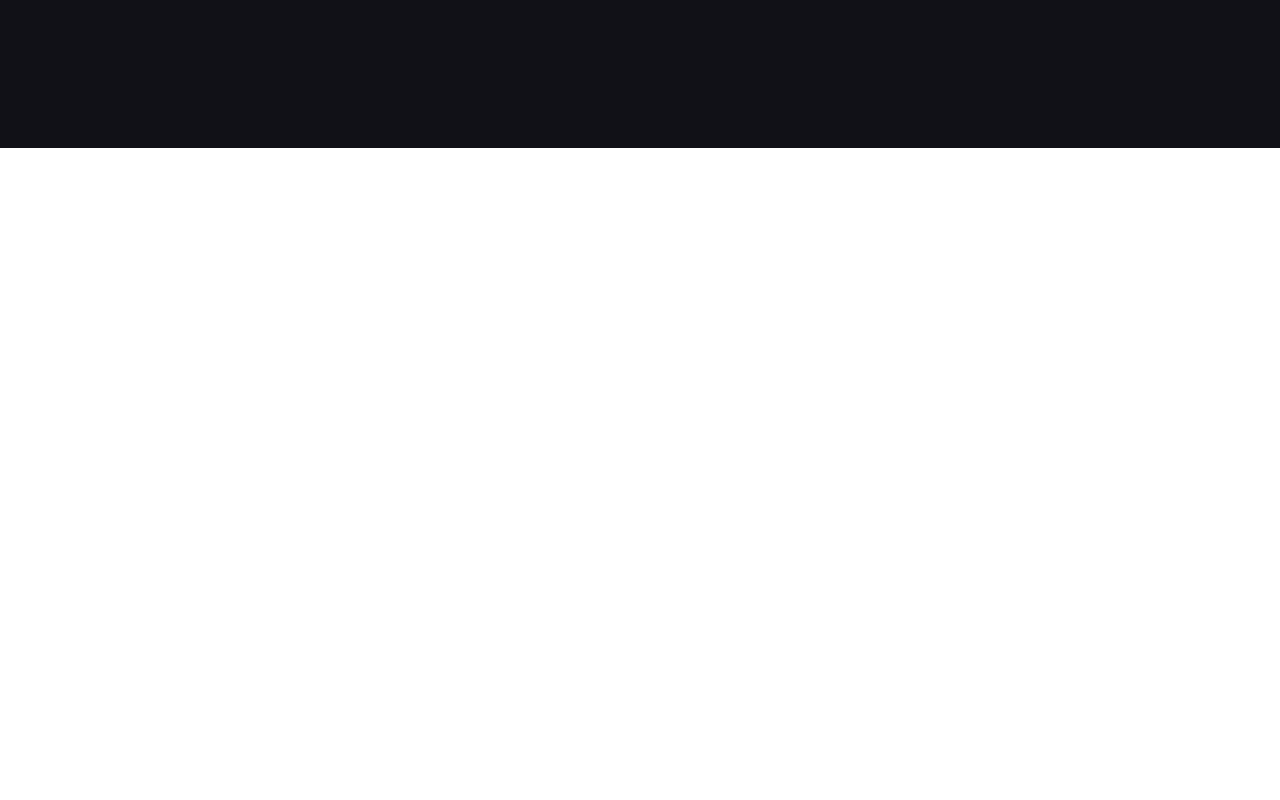
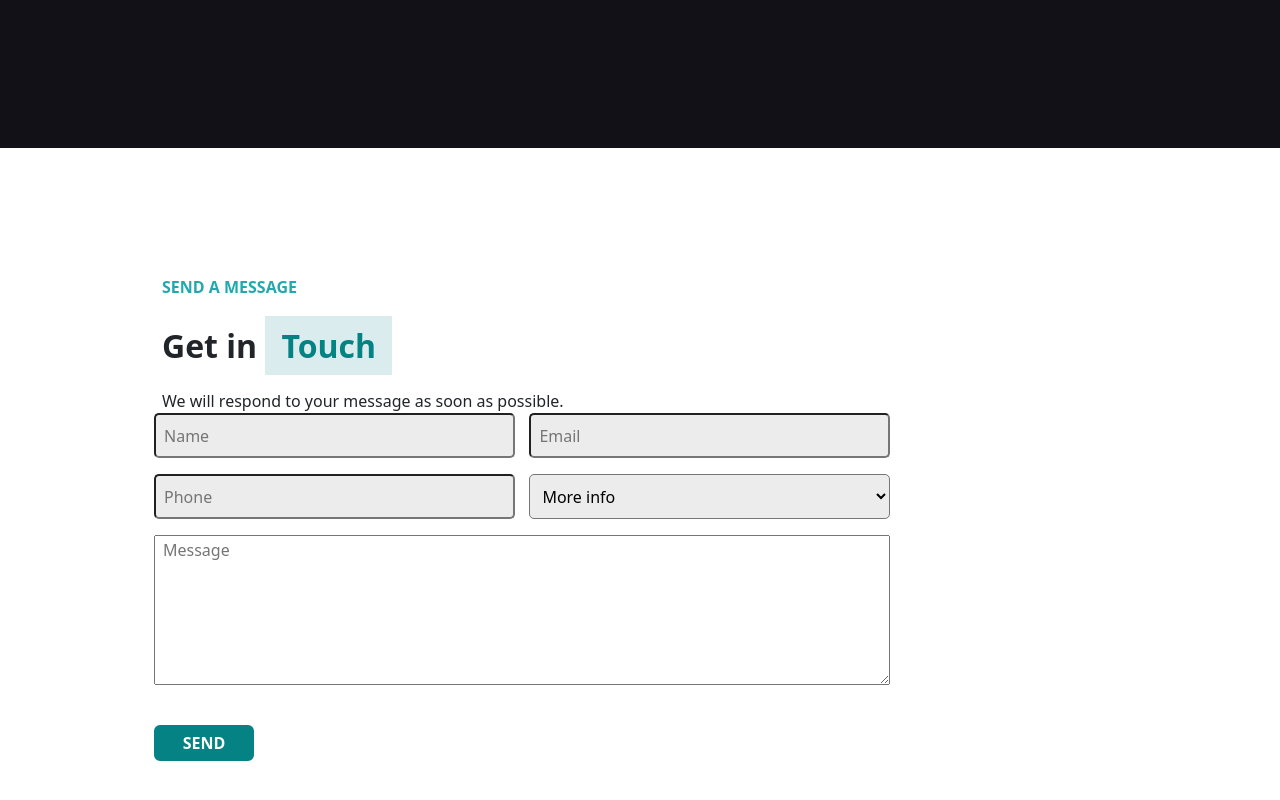
Before and after one commit to RiccardoBernardi1/proj-html-vuejs, a Vue app: page / in a window 1280 px wide. Shown: the part 4676-5476 px from the top of the page. Before the commit the page ends 4824 px from the top, so only its background shows below. Built offline with nearby package versions, Linux system fonts and the light colour scheme.

Commit message:
Crea struttura form sesta sezione main

```diff
--- a/src/components/AppMain.vue
+++ b/src/components/AppMain.vue
@@ -4,6 +4,7 @@ import SecondSection from "./MainComponents/SecondSection.vue";
 import ThirdSection from "./MainComponents/ThirdSection.vue";
 import FourthSection from "./MainComponents/FourthSection.vue";
 import FifthSection from "./MainComponents/FifthSection.vue";
+import SixthSection from "./MainComponents/SixthSection.vue";
 export default {
   name: "AppMain",
   components: {
@@ -12,6 +13,7 @@ export default {
     ThirdSection,
     FourthSection,
     FifthSection,
+    SixthSection,
   },
 };
 </script>
@@ -23,6 +25,7 @@ export default {
     <ThirdSection />
     <FourthSection />
     <FifthSection />
+    <SixthSection />
   </main>
 </template>
 
--- a/src/components/MainComponents/SixthSection.vue
+++ b/src/components/MainComponents/SixthSection.vue
@@ -1,11 +1,36 @@
 <template>
-  <section></section>
+  <section>
+    <div class="container">
+      <div class="col-left">
+        <h6 class="fw-bold">SEND A MESSAGE</h6>
+        <h2 class="fw-bold mb-4">Get in <span>Touch</span></h2>
+        <span>We will respond to your message as soon as possible.</span>
+        <SectionForm />
+      </div>
+    </div>
+  </section>
 </template>
 
 <script>
+import SectionForm from "./SixthSectionComp/SectionForm.vue";
 export default {
   name: "SixthSection",
+  components: {
+    SectionForm,
+  },
 };
 </script>
 
-<style lang="scss" scoped></style>
+<style lang="scss" scoped>
+section {
+  padding: 8.125rem 9.375rem;
+  .col-left {
+    max-width: 45rem;
+  }
+  h2 span {
+    color: #058283;
+    padding: 0.5rem 1rem;
+    background-color: #daeced;
+  }
+}
+</style>
--- /dev/null
+++ b/src/components/MainComponents/SixthSectionComp/SectionForm.vue
@@ -0,0 +1,52 @@
+<template>
+  <form action="" @submit.prevent class="row g-3 justify-content-between">
+    <input type="text" placeholder="Name" required />
+    <input type="email" name="" id="" placeholder="Email" required />
+    <input type="tel" name="" id="" placeholder="Phone" required />
+    <select name="message-type" id="message-type">
+      <option value="More" selected>More info</option>
+      <option value="report">Report an issue</option>
+      <option value="ask">Ask for help</option>
+    </select>
+    <textarea
+      name="Message-text"
+      id="Message-text"
+      cols="30"
+      rows="10"
+      placeholder="Message"
+      class="mb-4"
+    ></textarea>
+    <button class="fw-bold px-3 py-1 rounded">SEND</button>
+  </form>
+</template>
+
+<script>
+export default {
+  name: "FormSection",
+};
+</script>
+
+<style lang="scss" scoped>
+form {
+  overflow-y: hidden;
+  input,
+  select {
+    background-color: #ececec;
+    min-height: 2.8125rem;
+    width: 49%;
+    border-radius: 0.3125rem;
+    outline: none;
+  }
+  textarea {
+    max-height: 9.375rem;
+    overflow-y: auto;
+    outline: none;
+  }
+  button {
+    background-color: #058283;
+    border: 0.125rem solid #058283;
+    color: white;
+    max-width: 6.25rem;
+  }
+}
+</style>
```
